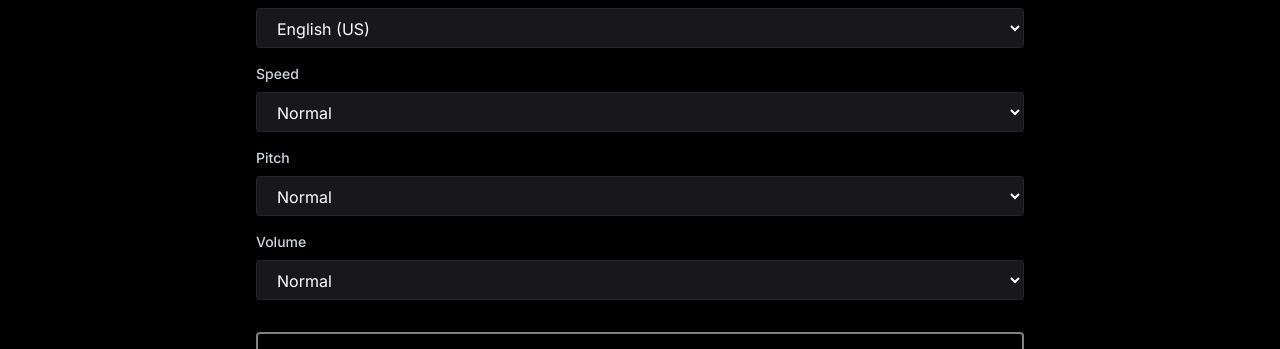
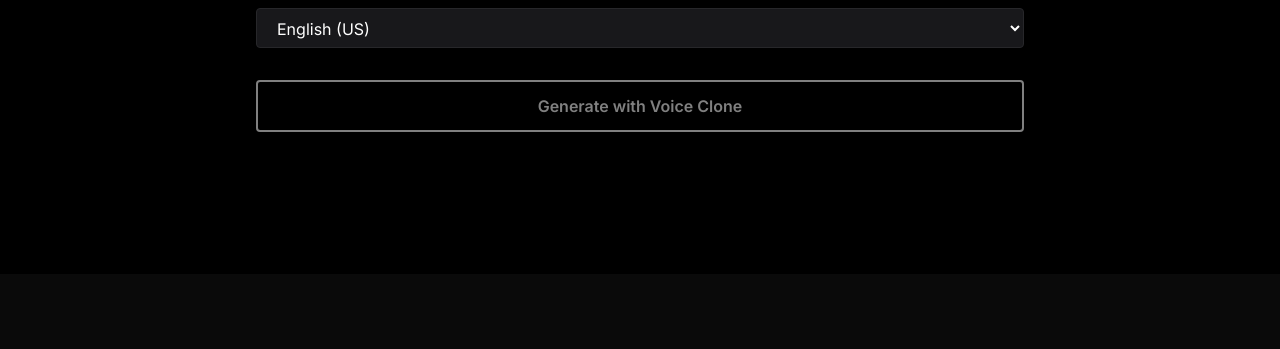
Before and after one commit to Montagy-AI/Voxify, a React (Create React App) app in the folder frontend/: page /text-to-speech in a window 1280 px wide. Shown: the part 591-940 px from the top of the page. After the commit the page ends 865 px from the top, so only its background shows below. Built offline with nearby package versions, Linux system fonts and the light colour scheme; no server answers; sample sign-in values are in the browser's storage.

Commit message:
Update TextToSpeech.js

```diff
--- a/frontend/src/pages/TextToSpeech.js
+++ b/frontend/src/pages/TextToSpeech.js
@@ -12,9 +12,6 @@ const TextToSpeech = () => {
   const [voiceClones, setVoiceClones] = useState([]);
   const [loadingClones, setLoadingClones] = useState(true);
   const [config, setConfig] = useState({
-    speed: 1.0,
-    pitch: 1.0,
-    volume: 1.0,
     outputFormat: 'wav',
     sampleRate: 22050,
     language: 'en-US',
@@ -365,78 +362,6 @@ const TextToSpeech = () => {
                   </optgroup>
                 </select>
               </div>
-
-              {/* Speed Control */}
-              <div>
-                <label
-                  htmlFor="speed"
-                  className="block text-sm font-medium text-gray-300 mb-2"
-                >
-                  Speed
-                </label>
-                <select
-                  id="speed"
-                  value={config.speed}
-                  onChange={(e) =>
-                    setConfig((prev) => ({
-                      ...prev,
-                      speed: parseFloat(e.target.value),
-                    }))
-                  }
-                  className="w-full rounded border border-zinc-800 bg-zinc-900 px-4 py-2 text-white placeholder-gray-400 focus:border-white focus:outline-none focus:ring-1 focus:ring-white transition-colors"
-                  disabled={isGenerating}
-                >
-                  <option value="1.0">Normal</option>
-                </select>
-              </div>
-
-              {/* Pitch Control */}
-              <div>
-                <label
-                  htmlFor="pitch"
-                  className="block text-sm font-medium text-gray-300 mb-2"
-                >
-                  Pitch
-                </label>
-                <select
-                  id="pitch"
-                  value={config.pitch}
-                  onChange={(e) =>
-                    setConfig((prev) => ({
-                      ...prev,
-                      pitch: parseFloat(e.target.value),
-                    }))
-                  }
-                  className="w-full rounded border border-zinc-800 bg-zinc-900 px-4 py-2 text-white placeholder-gray-400 focus:border-white focus:outline-none focus:ring-1 focus:ring-white transition-colors"
-                  disabled={isGenerating}
-                >
-                  <option value="1.0">Normal</option>
-                </select>
-              </div>
-
-              {/* Volume Control */}
-              <div>
-                <label
-                  htmlFor="volume"
-                  className="block text-sm font-medium text-gray-300 mb-2"
-                >
-                  Volume
-                </label>
-                <select
-                  id="volume"
-                  value={config.volume}
-                  onChange={(e) =>
-                    setConfig((prev) => ({
-                      ...prev,
-                      volume: parseFloat(e.target.value),
-                    }))
-                  }
-                  className="w-full rounded border border-zinc-800 bg-zinc-900 px-4 py-2 text-white placeholder-gray-400 focus:border-white focus:outline-none focus:ring-1 focus:ring-white transition-colors"
-                  disabled={isGenerating}
-                >
-                  <option value="1.0">Normal</option>
-                </select>
-              </div>
             </div>
           </div>
 
```
